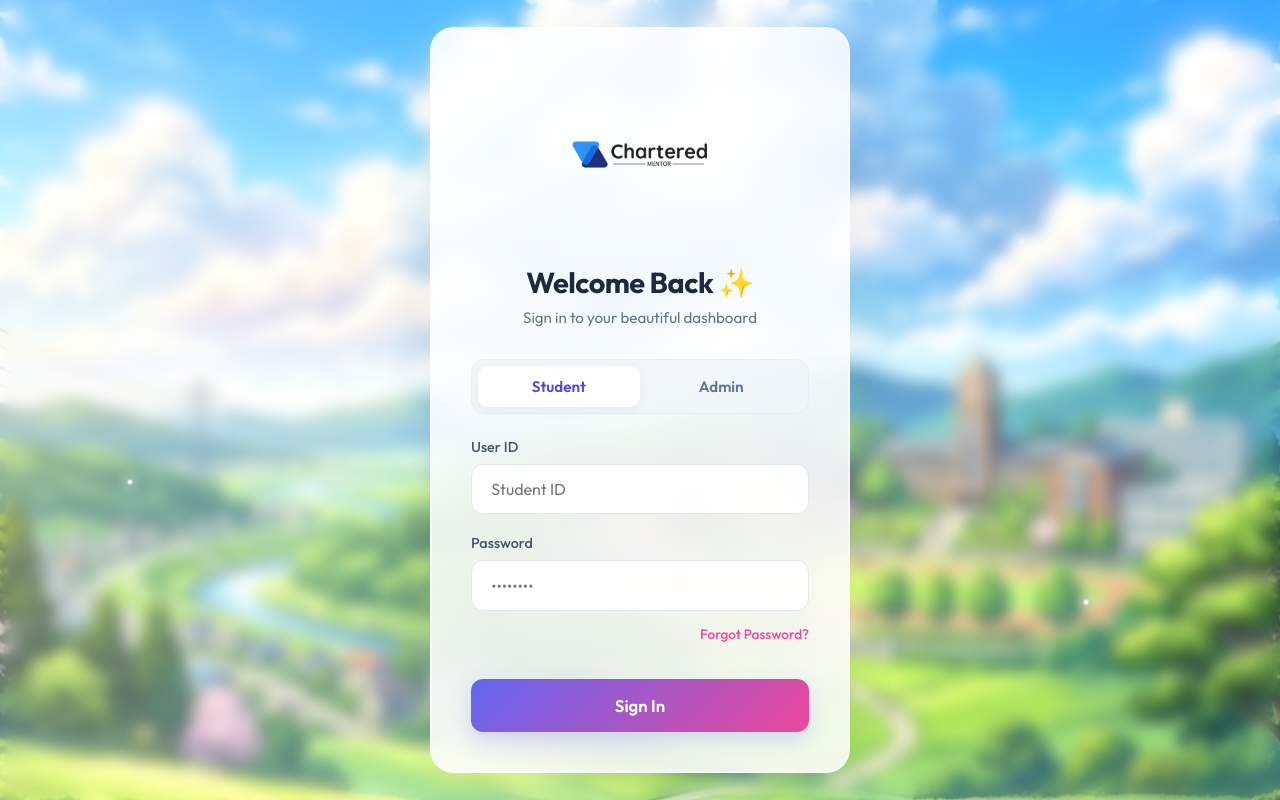
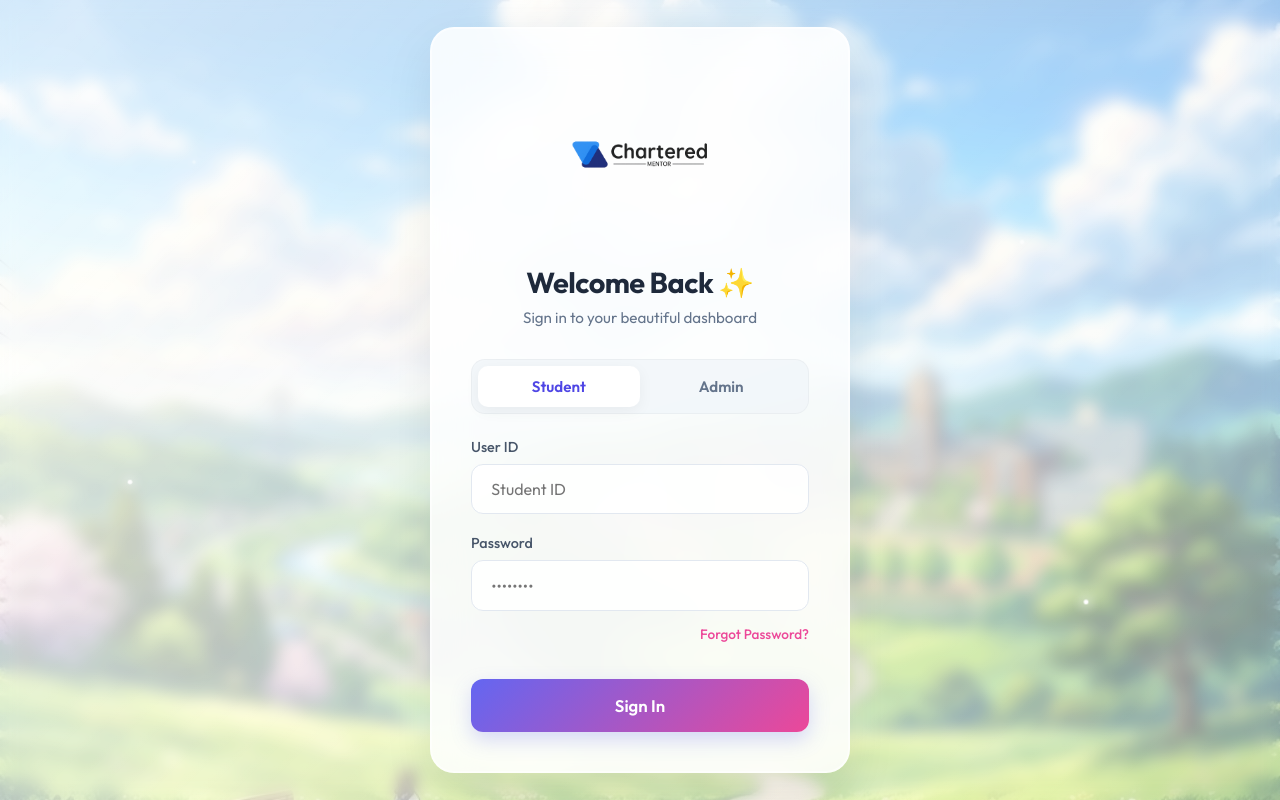
Before and after one commit to Jacob-droid-crypto/Chartered-Mentor, a React app in the folder frontend/: page / in a window 1280 px wide. Built offline with nearby package versions, Linux system fonts and the light colour scheme; the HTML template or start-up script is replaced by a standard one.

Commit message:
Apply aesthetic anime theme to all dashboards globally

```diff
--- a/frontend/src/Dashboard.jsx
+++ b/frontend/src/Dashboard.jsx
@@ -444,6 +444,12 @@ function Dashboard({ user, onLogout }) {
 
   return (
     <div className="app-container">
+      {/* Aesthetic Sparkles */}
+      <div className="sparkle" style={{ top: '15%', left: '10%', animationDelay: '0.2s' }}></div>
+      <div className="sparkle" style={{ top: '65%', left: '5%', animationDelay: '1.7s' }}></div>
+      <div className="sparkle" style={{ top: '25%', right: '10%', animationDelay: '0.8s' }}></div>
+      <div className="sparkle" style={{ top: '80%', right: '8%', animationDelay: '2.5s' }}></div>
+
       {/* Sidebar */}
       <aside className="sidebar">
         <div className="logo-section" style={{ textAlign: 'center', padding: '1rem 0' }}>
--- a/frontend/src/Login.css
+++ b/frontend/src/Login.css
@@ -4,7 +4,7 @@
   align-items: center;
   min-height: 100vh;
   width: 100vw;
-  background-color: #f8fafc;
+  background: transparent;
   position: relative;
   overflow: hidden;
   font-family: 'Outfit', sans-serif;
--- a/frontend/src/Login.jsx
+++ b/frontend/src/Login.jsx
@@ -130,8 +130,6 @@ function Login({ onLoginSuccess }) {
 
   return (
     <div className="login-container">
-      <div className="anime-background"></div>
-
       {/* Aesthetic Sparkles */}
       <div className="sparkle" style={{ top: '20%', left: '15%', animationDelay: '0s' }}></div>
       <div className="sparkle" style={{ top: '60%', left: '10%', animationDelay: '1.5s' }}></div>
--- a/frontend/src/index.css
+++ b/frontend/src/index.css
@@ -20,15 +20,21 @@
 }
 
 body {
-  background-color: var(--bg-color);
+  background-color: #f8fafc;
   color: var(--text-main);
   min-height: 100vh;
   margin: 0;
   display: flex;
-  background-image:
-    radial-gradient(at 0% 0%, rgba(99, 102, 241, 0.08) 0px, transparent 50%),
-    radial-gradient(at 100% 100%, rgba(236, 72, 153, 0.08) 0px, transparent 50%);
+  background-image: linear-gradient(135deg, rgba(255,255,255,0.7) 0%, rgba(255,255,255,0.4) 100%), url('/anime_bg.png');
+  background-size: cover;
+  background-position: center;
   background-attachment: fixed;
+  animation: bgPan 60s linear infinite alternate;
+}
+
+@keyframes bgPan {
+  0% { background-position: 0% 50%; }
+  100% { background-position: 100% 50%; }
 }
 
 ::-webkit-scrollbar {
```
